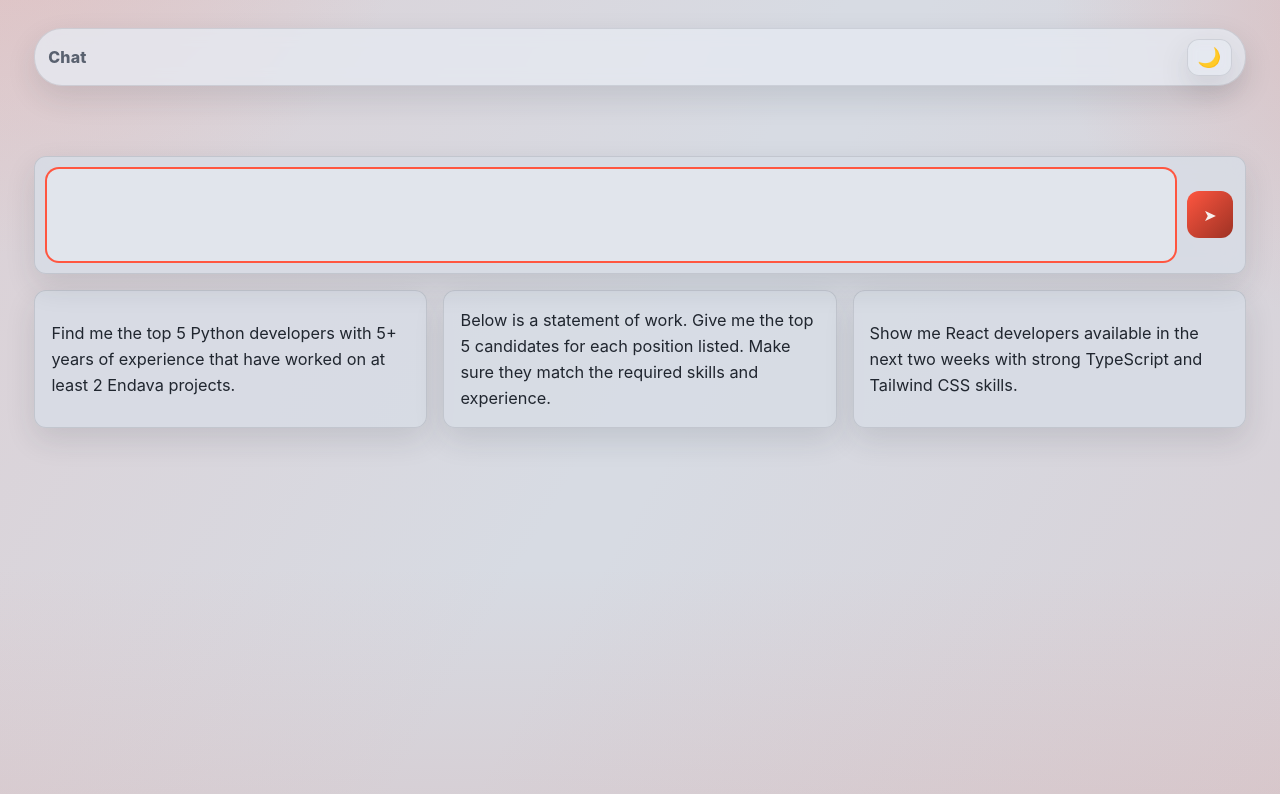
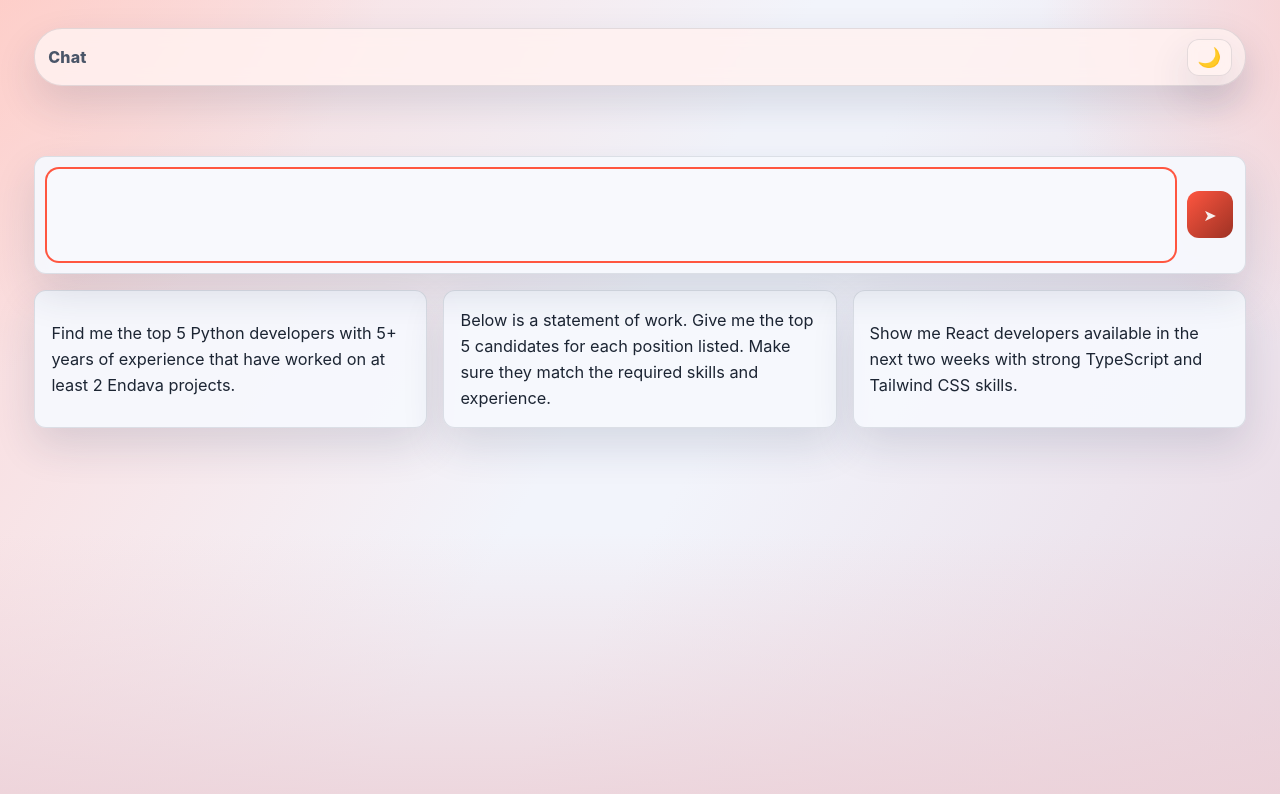
Before and after one commit to garystorey/chat-ui-no-framework, a React (Vite) app: page / in a window 1280 px wide. Shown: the top 794 px of the page. Built offline with nearby package versions, Linux system fonts and the light colour scheme.

Commit message:
Enhance light theme contrast

```diff
--- a/src/styles/global.css
+++ b/src/styles/global.css
@@ -89,64 +89,46 @@ body {
 }
 
 body.light {
-  --bg: #d7dbe3;
-  --panel: #e6e9f0f0;
-  --panel-solid: #e1e5ec;
-  --panel-border: rgba(36, 43, 52, 0.12);
-  --input-bg: rgba(215, 220, 229, 0.9);
-  --text: #20262f;
-  --muted: #59616f;
-  --user-msg-bg: color-mix(in oklab, #cfd4dd 74%, #e3e7ef 26%);
+  --bg: #f2f4fb;
+  --panel: color-mix(in oklab, #fcfdff 92%, var(--accent) 8%);
+  --panel-solid: #f8f9fd;
+  --panel-border: rgba(56, 70, 96, 0.14);
+  --input-bg: rgba(246, 248, 253, 0.95);
+  --text: #1c2533;
+  --muted: #4a5568;
+  --user-msg-bg: color-mix(in oklab, #eef1fa 58%, var(--accent) 42%);
   --user-msg-text: var(--user-msg-text-light);
-  --shadow: 0 12px 30px rgba(34, 41, 51, 0.12);
-  --divider: rgba(43, 49, 58, 0.12);
-  --grid-line: rgba(43, 49, 58, 0.07);
+  --shadow: 0 18px 42px rgba(38, 51, 86, 0.14);
+  --divider: rgba(34, 44, 61, 0.12);
+  --grid-line: rgba(34, 44, 61, 0.08);
+  --glow: 0 0 0px rgba(255, 255, 255, 0), 0 22px 48px rgba(255, 121, 96, 0.16);
 }
 
 body.light {
   background-image: radial-gradient(
-      46rem 46rem at 0% -20%,
-      color-mix(
-        in oklab,
-        color-mix(in oklab, #c9ced8 60%, var(--accent) 40%) 42%,
-        transparent
-      ) 0,
-      transparent 58%
+      52rem 52rem at -12% -20%,
+      color-mix(in oklab, var(--accent) 34%, #f9fafe 66%) 0%,
+      transparent 68%
     ),
     radial-gradient(
-      32rem 32rem at 108% 0%,
-      color-mix(
-        in oklab,
-        color-mix(in oklab, #b7bdc9 58%, var(--accent) 42%) 38%,
-        transparent
-      ) 0,
+      36rem 36rem at 110% 0%,
+      color-mix(in oklab, var(--accent) 28%, #eff3ff 72%) 0%,
       transparent 64%
     ),
     linear-gradient(
       180deg,
       transparent 0,
-      transparent 66%,
-      color-mix(
-        in oklab,
-        color-mix(in oklab, #aeb4bf 62%, var(--accent) 38%) 22%,
-        transparent
-      ) 100%
+      transparent 62%,
+      color-mix(in oklab, var(--accent) 18%, #e1e6f6 82%) 100%
     ),
     linear-gradient(
       120deg,
-      color-mix(
-        in oklab,
-        color-mix(in oklab, #d3d8e2 64%, var(--accent) 36%) 24%,
-        transparent
-      ) 0%,
-      transparent 48%,
-      transparent 52%,
-      color-mix(
-        in oklab,
-        color-mix(in oklab, #bcc2cf 60%, var(--accent) 40%) 18%,
-        transparent
-      ) 100%
+      color-mix(in oklab, var(--accent) 20%, #f3f6ff 80%) 0%,
+      transparent 46%,
+      transparent 54%,
+      color-mix(in oklab, var(--accent) 12%, #e1e7f8 88%) 100%
     );
+  background-color: var(--bg);
 }
 
 body.dark {
```
